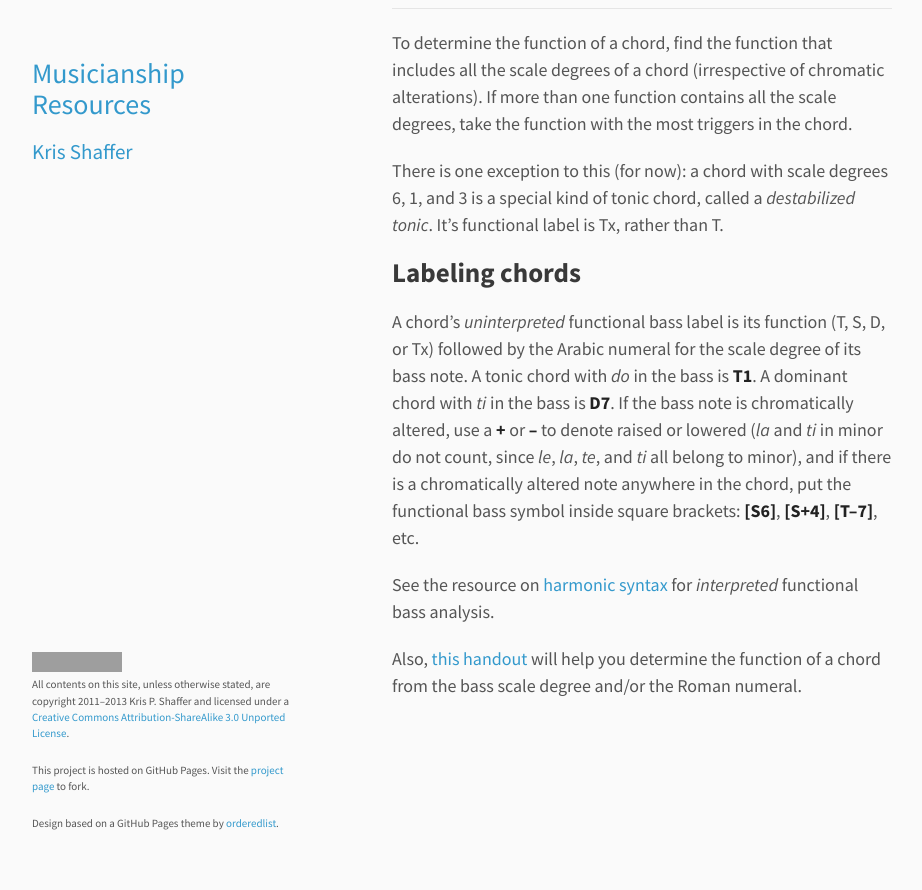
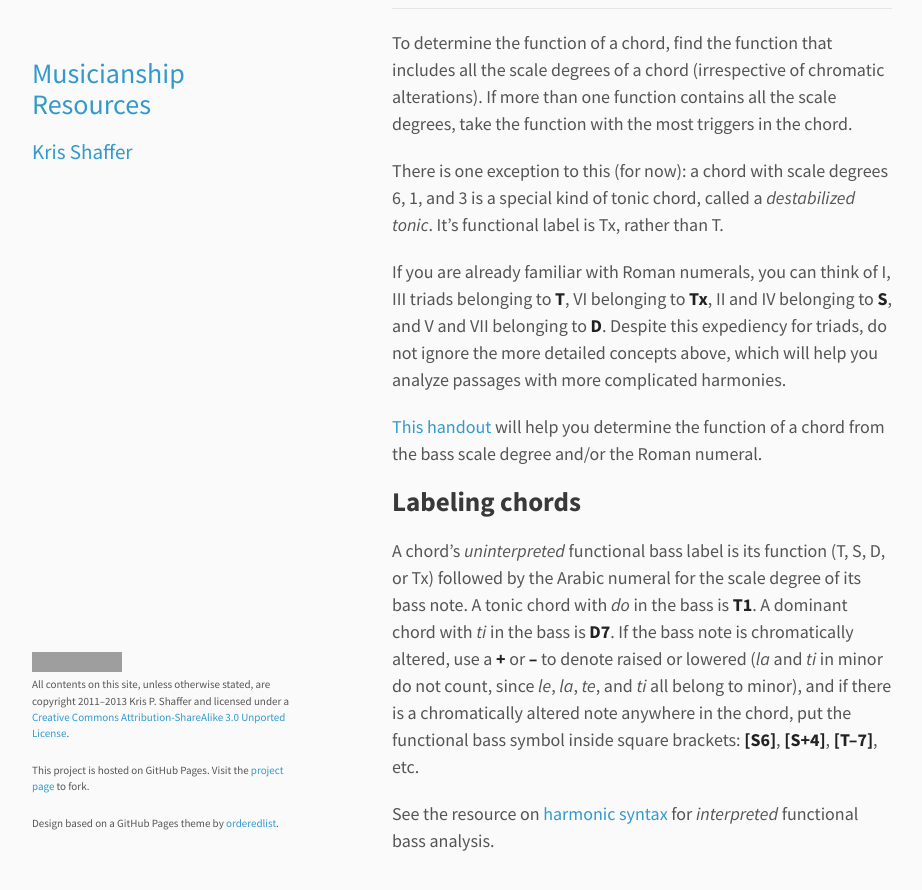
Before and after one commit to kshaffer/musicianship, a Jekyll site: the page built from harmonicFunctions.md, in a window 1280 px wide and 900 px high, scrolled down 2172 px. Shown: the top 890 px of the window, without its empty margins (178-1100 px from the left). Built offline with Jekyll 4.4.1, drawn with Linux system fonts in a browser that asks for light colours; Markdown is read by kramdown in place of the engine named in the settings; comment, search, counter and statistics services are not loaded; grey boxes are pictures that could not be loaded.

Commit message:
update harmonic syntax resource

```diff
--- a/harmonicFunctions.md
+++ b/harmonicFunctions.md
@@ -44,10 +44,13 @@ To determine the function of a chord, find the function that includes all the sc
 
 There is one exception to this (for now): a chord with scale degrees 6, 1, and 3 is a special kind of tonic chord, called a *destabilized tonic*. It's functional label is Tx, rather than T.
 
+If you are already familiar with Roman numerals, you can think of I, III triads belonging to **T**, VI belonging to **Tx**, II and IV belonging to **S**, and V and VII belonging to **D**. Despite this expediency for triads, do not ignore the more detailed concepts above, which will help you analyze passages with more complicated harmonies.
+
+[This handout](Graphics/Handouts/HarmoniesByBassScaleDegree.pdf) will help you determine the function of a chord from the bass scale degree and/or the Roman numeral.
+
+
 ## Labeling chords ##
 
 A chord's *uninterpreted* functional bass label is its function (T, S, D, or Tx) followed by the Arabic numeral for the scale degree of its bass note. A tonic chord with *do* in the bass is **T1**. A dominant chord with *ti* in the bass is **D7**. If the bass note is chromatically altered, use a **+** or **–** to denote raised or lowered (*la* and *ti* in minor do not count, since *le*, *la*, *te*, and *ti* all belong to minor), and if there is a chromatically altered note anywhere in the chord, put the functional bass symbol inside square brackets: **[S6]**, **[S+4]**, **[T–7]**, etc.
 
 See the resource on [harmonic syntax](harmonicSyntax.html) for *interpreted* functional bass analysis.
-
-Also, [this handout](Graphics/Handouts/HarmoniesByBassScaleDegree.pdf) will help you determine the function of a chord from the bass scale degree and/or the Roman numeral.
```
